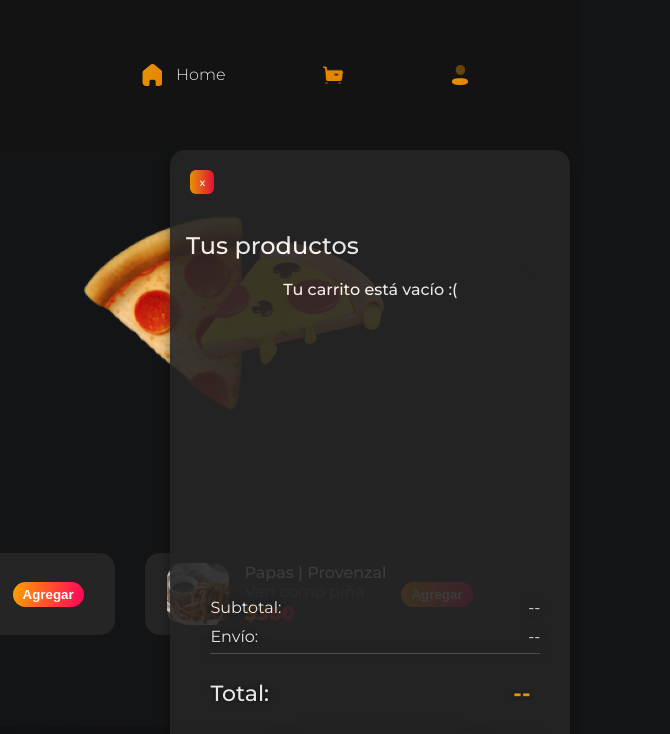
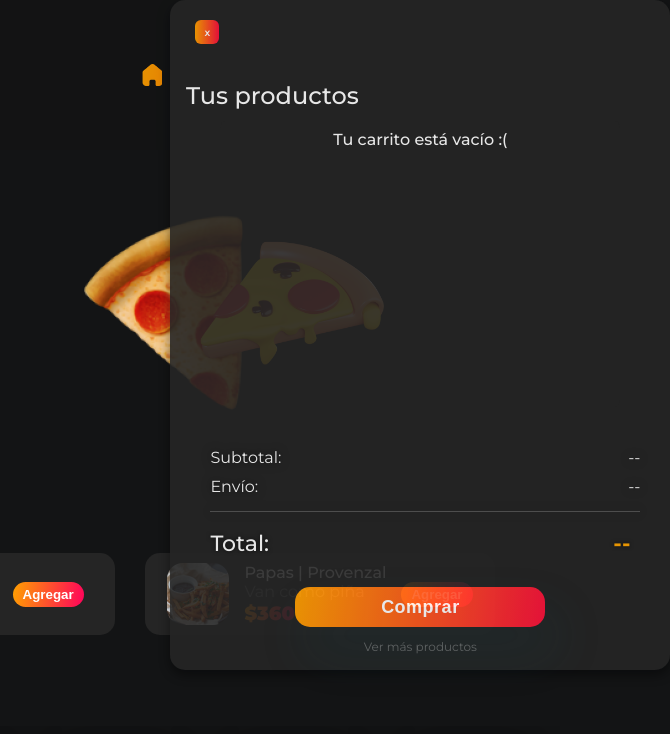
Before and after one commit to 2piradrian/nucba-zappi, a plain HTML site: page index.html in a window 1280 px wide. Both pictures are taken after a click on the picture 1033 px from the left and 73 px from the top of the page. Shown: the top 734 px of the page, 700-1370 px from the left, 670 px wide, since content can reach past the window. Drawn offline with Linux system fonts and the light colour scheme.

```diff
--- a/assets/css/style.css
+++ b/assets/css/style.css
@@ -330,15 +330,16 @@ main {
 .cart-menu-grid-container {
 	background-color: #252525;
 	height: 670px;
-	min-width: 250px;
-	max-width: 400px;
+	min-width: 400px;
+	width: 50%;
+	max-width: 500px;
 	display: grid;
 	top: 5%;
 	left: 68%;
 	grid-template-columns: 200px 200px;
 	grid-template-rows: 40px 80px 288px 50.5px 50.5px 118px 38.5px;
 	position: absolute;
-	top: 150px;
+	top: 0;
 	right: 0;
 	border-radius: 15px;
 	box-shadow: 0px 5px 12px rgba(1, 3, 5, 0.5);
```
